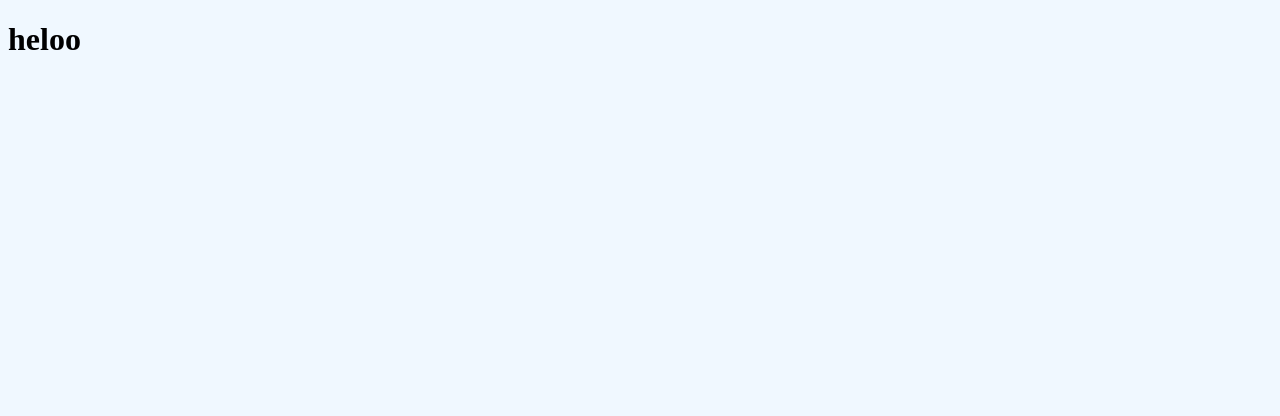
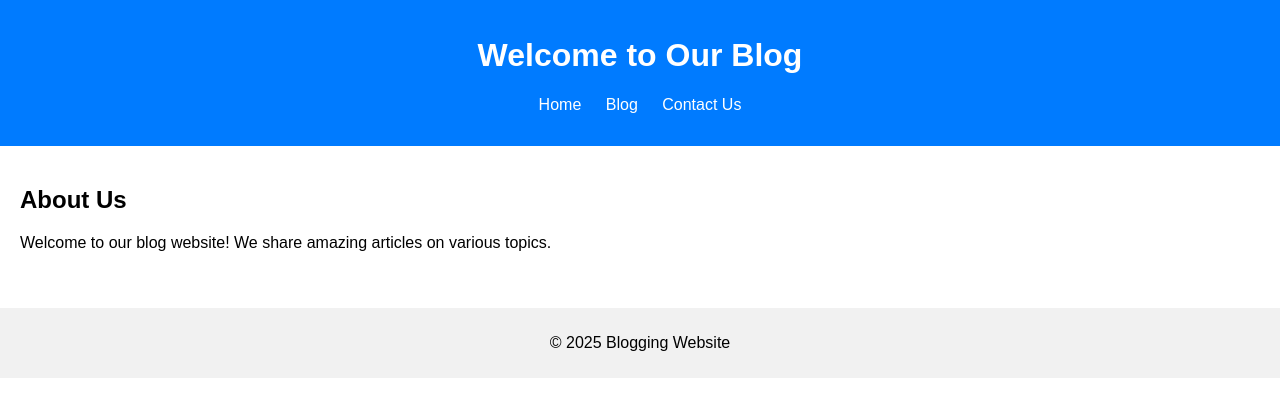
Before and after one commit to L1F21BSSE0389/Blogging-Website, a website: page src/index.html in a window 1280 px wide. Drawn offline with Linux system fonts and the light colour scheme.

```diff
--- a/src/index.html
+++ b/src/index.html
@@ -1,12 +1,30 @@
 <!DOCTYPE html>
 <html lang="en">
 <head>
-    <meta charset="UTF-8">
-    <meta name="viewport" content="width=device-width, initial-scale=1.0">
-    <title>Document</title>
-    <link rel="stylesheet" href="../styles/index.css">
+  <meta charset="UTF-8">
+  <meta name="viewport" content="width=device-width, initial-scale=1.0">
+  <title>Home</title>
+  <link rel="stylesheet" href="../styles/index.css">
 </head>
 <body>
-    <h1>heloo</h1>
+  <header>
+    <h1>Welcome to Our Blog</h1>
+    <nav>
+      <ul>
+        <li><a href="index.html">Home</a></li>
+        <li><a href="">Blog</a></li>
+        <li><a href="">Contact Us</a></li>
+      </ul>
+    </nav>
+  </header>
+  <main>
+    <section>
+      <h2>About Us</h2>
+      <p>Welcome to our blog website! We share amazing articles on various topics.</p>
+    </section>
+  </main>
+  <footer>
+    <p>&copy; 2025 Blogging Website</p>
+  </footer>
 </body>
 </html>
--- a/styles/index.css
+++ b/styles/index.css
@@ -1,3 +1,38 @@
-body{
-    background-color: aliceblue;
-}
+body {
+    font-family: Arial, sans-serif;
+    margin: 0;
+    padding: 0;
+  }
+
+  header {
+    background-color: #007bff;
+    color: #fff;
+    padding: 1rem;
+    text-align: center;
+  }
+
+  nav ul {
+    list-style-type: none;
+    padding: 0;
+  }
+
+  nav ul li {
+    display: inline;
+    margin: 0 10px;
+  }
+
+  nav ul li a {
+    color: white;
+    text-decoration: none;
+  }
+
+  main {
+    padding: 20px;
+  }
+
+  footer {
+    background-color: #f1f1f1;
+    text-align: center;
+    padding: 10px;
+    margin-top: 20px;
+  }
```
